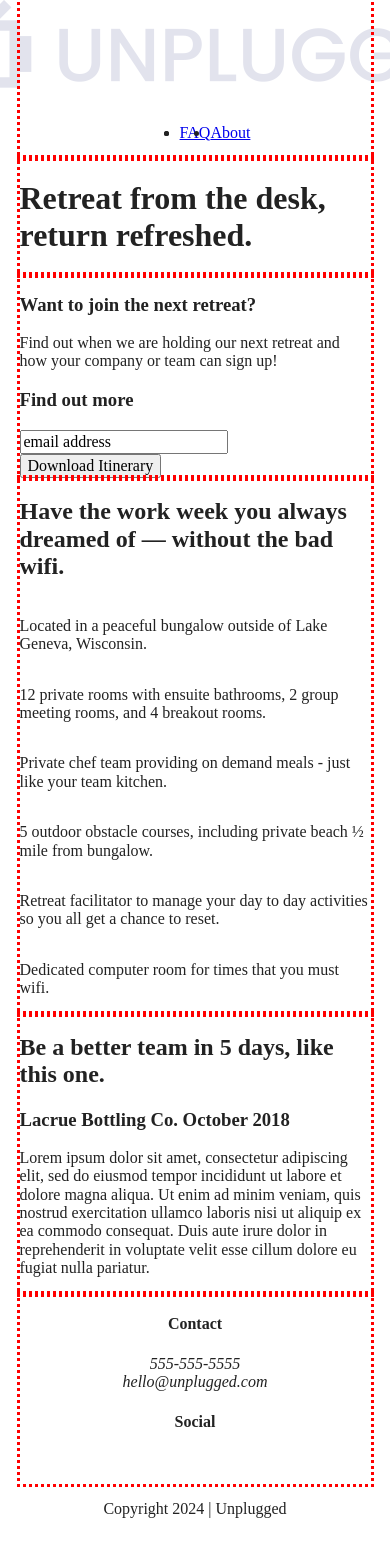
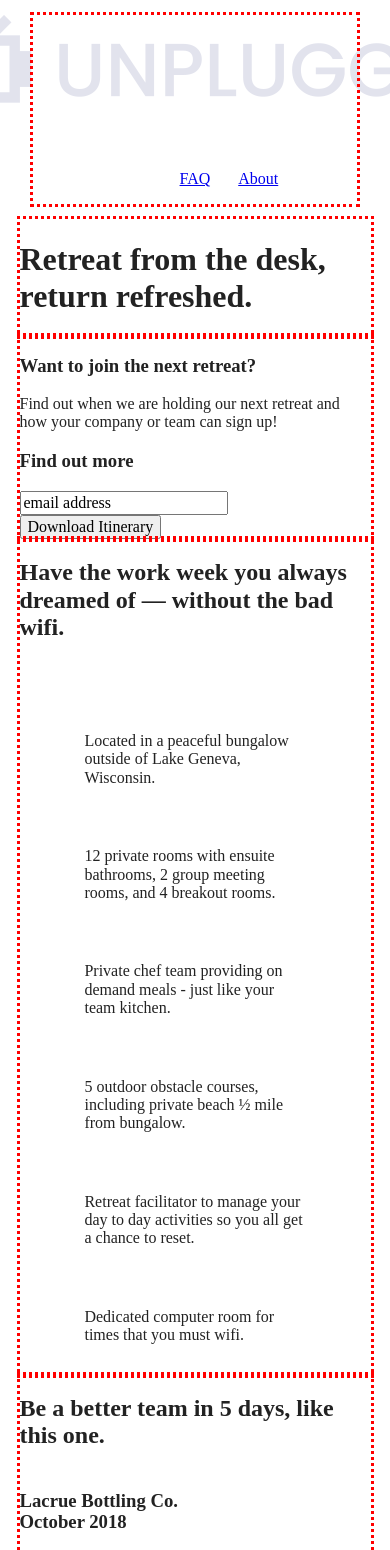
Before and after one commit to lfaso21/First-responsive-website-project, a website built with Parcel: page index.html in a window 390 px wide. Shown: the top 1550 px of the page. Built offline with nearby package versions, Linux system fonts and the light colour scheme.

Commit message:
Formatting the mobile layout

```diff
--- a/css/main.css
+++ b/css/main.css
@@ -89,21 +89,34 @@
    .content-wrapper {
     outline: 3px dotted red;
     width: 90%;
+    margin: 50px, 0;
    }
    /*------------Base Header - Footer Styles  - Jan 4 2024 - Me----------- */
    header {
     display: flex;
     justify-content: center;
+    padding: 15px;
    }
    header .content-wrapper {
     display: flex;
     justify-content: center;
     align-items: center;
     flex-flow: row wrap;
+    margin: 0;
+   }
+   .header-divider {
+    width: 100%;
+    height: 1px;
+    margin: 10px 0 20px 0;
+   }
+   header nav {
+    width: 60%;
    }
    header nav ul {
     display: flex;
     justify-content: space-around;
+    width: 100;/* takes up 100% of the 60% of the parent header nav */
+    list-style: none;
    }
 
    footer {
@@ -111,6 +124,15 @@
     flex-direction: column;
     align-items: center;
     text-align: center;
+   }
+   footer p {
+    margin: 0;
+   }
+   footer .content-wrapper{
+    width: 55%;
+   }
+   footer .contact {
+    margin-bottom:50px ;
    }
    footer .social-icons {
    display: flex;
@@ -122,6 +144,10 @@
    justify-content: center;
    align-items: center;
    }
+   footer .copyright {
+    margin: 20px 0;
+   }
+   /*------------------mobile-style homepage-----------------*/
    .hero-area{
     display: flex;
     justify-content: center;
@@ -134,15 +160,32 @@
     display: flex;
     justify-content: center;
    }
+   .features h2 {
+    margin-bottom: 60px;
+   }
+   .features article {
+    width: 63%;
+    margin: 30px 0;
+   }
    .features .features-items{
    display: flex;
    justify-content: center;
    align-items: flex-start;
    flex-flow: row wrap;
    }
+   .features p {
+    margin: 0;
+   }
    .reviews{
     display: flex;
     justify-content: center;
+   }
+   .reviews h2 {
+    margin-bottom: 40px;
+   }
+   .reviews h3 {
+    width: 55%;
+    margin: 20px 0;
    }
    /*==========about page===============*/
    .mission{
@@ -152,6 +195,9 @@
    .contact-section{
     display: flex;
     justify-content: center;
+   }
+   .contact-content p {
+    margin: 0;
    }
    /*============faq page==============*/
    .faq{
@@ -163,6 +209,13 @@
    justify-content: center;
    align-items: flex-start;
    flex-flow: row wrap;
+   margin: 50px 0 0 0 ;
+   }
+   .faq h2 {
+   margin-bottom: 40px;    /*She said 40px on bottom- this is all around. I added bottom to margin*/
+   }
+   .faq-content {
+   margin-bottom: 50px;
    }
 
 /* ==========================================================================
```
